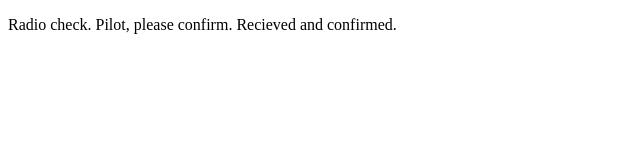
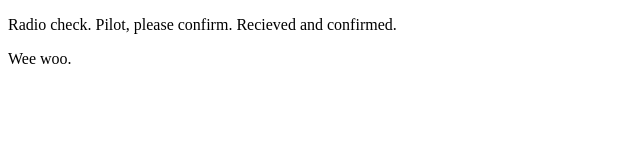
Before and after one commit to scarfinor/communication-log-pilot, a plain HTML site: page index.html in a window 1280 px wide. Shown: the full height of the page, 0-640 px from the left. Drawn offline with Linux system fonts and the light colour scheme.

Commit message:
pls work

```diff
--- a/index.html
+++ b/index.html
@@ -2,5 +2,6 @@
 <html>
   <body>
     <p>Radio check. Pilot, please confirm. Recieved and confirmed.</p>
+    <p>Wee woo.</p>
   </body>
 </html>
```
